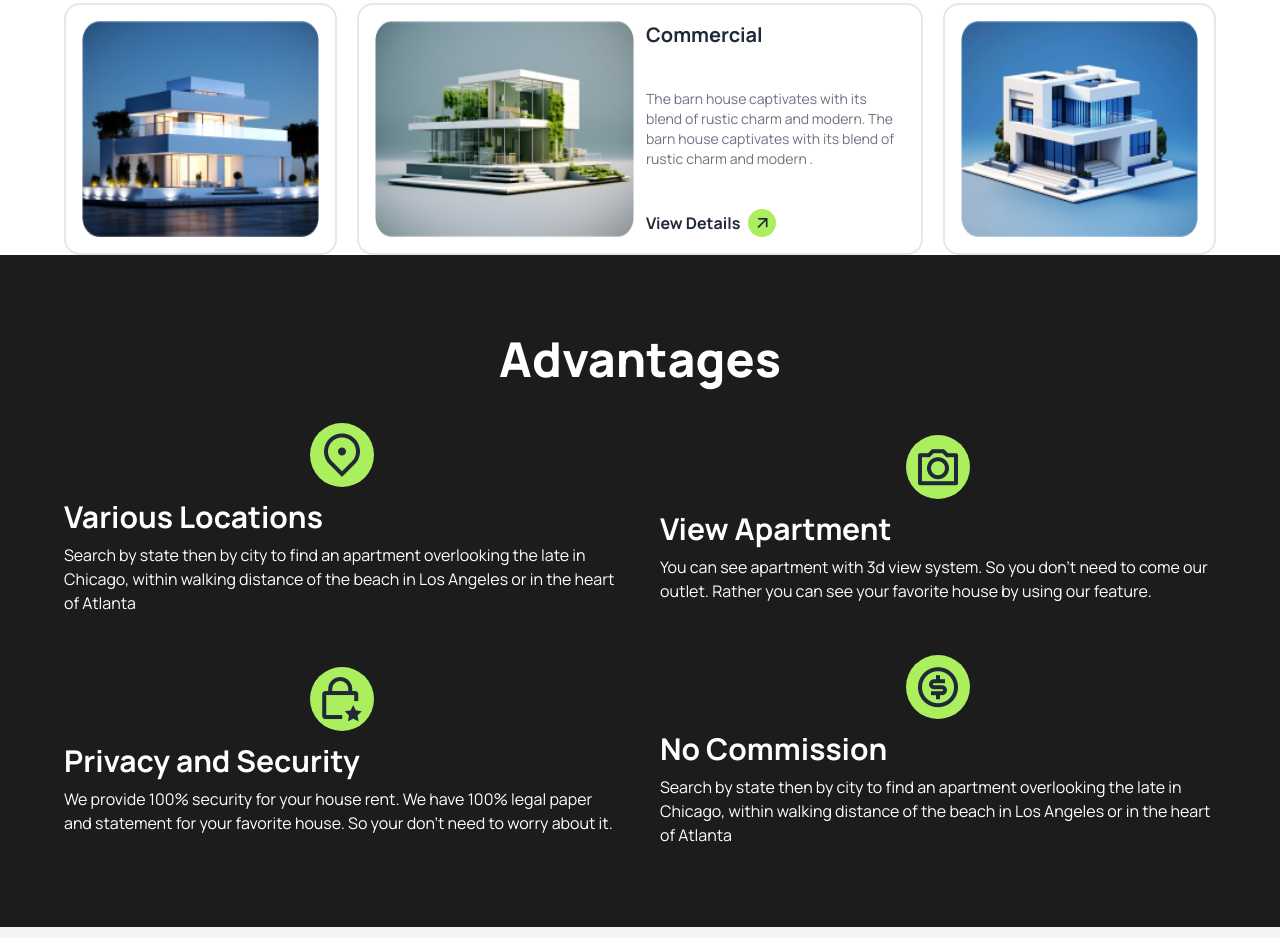
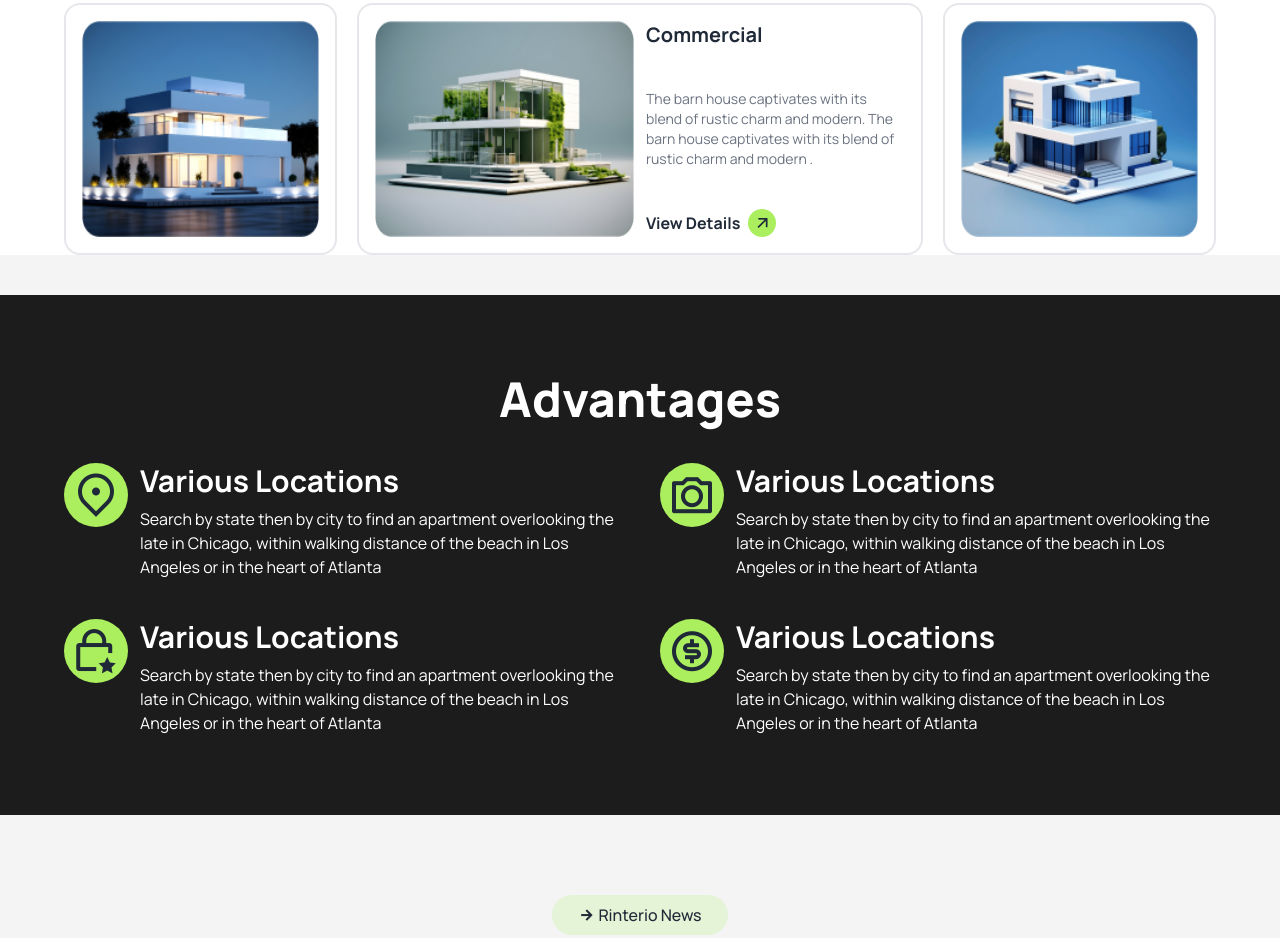
Before and after one commit to red-one12/Assignment-3, a plain HTML site: page index.html in a window 1280 px wide. Shown: the part 2593-3531 px from the top of the page. Drawn offline with nearby package versions, Linux system fonts and the light colour scheme.

Commit message:
advantages section chdck-1

```diff
--- a/index.html
+++ b/index.html
@@ -443,7 +443,7 @@
       </section>
 
       <!-- advantages section is starting -->
-      <section class="advantages bg-[#1C1C1C] px-6 py-20">
+      <section class="advantages bg-[#1C1C1C] px-6 py-20 mt-10">
 
         <div class="text">
 
@@ -453,48 +453,49 @@
             Advantages
           </h1>
 
-          <div class="cards mt-10 max-w-6xl mx-auto grid grid-cols-1 gap-4 md:grid-cols-2 md:gap-10">
+          <div class="cards mt-10 max-w-6xl mx-auto grid grid-cols-1 gap-10 md:grid-cols-2 md:gap-10">
   <!-- card 1 -->
-            <div class="each-card flex flex-col gap-5 md:flex md:justify-center md:items-center md:gap-3">
+            <div class="each-card flex flex-col gap-5 md:flex md:justify-center md:items-start md:gap-3 lg:flex-row">
               <div class="icon-div bg-primary h-16 w-16 rounded-full flex justify-center items-center md:h-0 md:w-0 md:p-8">
                 <i class="ri-map-pin-2-line text-5xl"></i>
               </div>
 
-              <div class="text text-white lg:flex lg:flex-col lg:gap-2">
+              <div class="text flex flex-col gap-3 text-white lg:flex lg:flex-col lg:gap-2">
                 <h3 class="text-xl font-bold md:text-3xl">Various Locations</h3>
                 <p>Search by state then by city to find an apartment overlooking the late in Chicago, within walking distance of the beach in Los Angeles or in the heart of Atlanta</p>
               </div>
             </div>
   <!-- card 2 -->
-            <div class="each-card flex flex-col gap-5 md:flex md:justify-center md:items-center md:gap-3">
+
+  <div class="each-card flex flex-col gap-5 md:flex md:justify-center md:items-start md:gap-3 lg:flex-row">
     <div class="icon-div bg-primary h-16 w-16 rounded-full flex justify-center items-center md:h-0 md:w-0 md:p-8">
       <i class="ri-camera-line text-5xl"></i>
     </div>
 
-              <div class="text text-white lg:flex lg:flex-col lg:gap-2">
-                <h3 class="text-xl font-bold md:text-3xl">View Apartment</h3>
-                <p>You can see apartment with 3d view system. So you don't need to come our outlet. Rather you can see your favorite house by using our feature.</p>
+    <div class="text flex flex-col gap-3 text-white lg:flex lg:flex-col lg:gap-2">
+      <h3 class="text-xl font-bold md:text-3xl">Various Locations</h3>
+      <p>Search by state then by city to find an apartment overlooking the late in Chicago, within walking distance of the beach in Los Angeles or in the heart of Atlanta</p>
     </div>
   </div>
   <!-- card 3 -->
-            <div class="each-card flex flex-col gap-5 md:flex md:justify-center md:items-center md:gap-3">
+  <div class="each-card flex flex-col gap-5 md:flex md:justify-center md:items-start md:gap-3 lg:flex-row">
     <div class="icon-div bg-primary h-16 w-16 rounded-full flex justify-center items-center md:h-0 md:w-0 md:p-8">
       <i class="ri-lock-star-line text-5xl"></i>
     </div>
 
-              <div class="text text-white lg:flex lg:flex-col lg:gap-2">
-                <h3 class="text-xl font-bold md:text-3xl">Privacy and Security</h3>
-                <p>We provide 100% security for your house rent. We have 100% legal paper and statement for your favorite house. So your don't need to worry about it.</p>
+    <div class="text flex flex-col gap-3 text-white lg:flex lg:flex-col lg:gap-2">
+      <h3 class="text-xl font-bold md:text-3xl">Various Locations</h3>
+      <p>Search by state then by city to find an apartment overlooking the late in Chicago, within walking distance of the beach in Los Angeles or in the heart of Atlanta</p>
     </div>
   </div>
   <!-- card 4 -->
-            <div class="each-card flex flex-col gap-5 md:flex md:justify-center md:items-center md:gap-3">
+  <div class="each-card flex flex-col gap-5 md:flex md:justify-center md:items-start md:gap-3 lg:flex-row">
     <div class="icon-div bg-primary h-16 w-16 rounded-full flex justify-center items-center md:h-0 md:w-0 md:p-8">
       <i class="ri-money-dollar-circle-line text-5xl"></i>
     </div>
 
-              <div class="text text-white lg:flex lg:flex-col lg:gap-2">
-                <h3 class="text-xl font-bold md:text-3xl">No Commission</h3>
+    <div class="text flex flex-col gap-3 text-white lg:flex lg:flex-col lg:gap-2">
+      <h3 class="text-xl font-bold md:text-3xl">Various Locations</h3>
       <p>Search by state then by city to find an apartment overlooking the late in Chicago, within walking distance of the beach in Los Angeles or in the heart of Atlanta</p>
     </div>
   </div>
```
Lines whose indentation alone changed are shown as unchanged.
